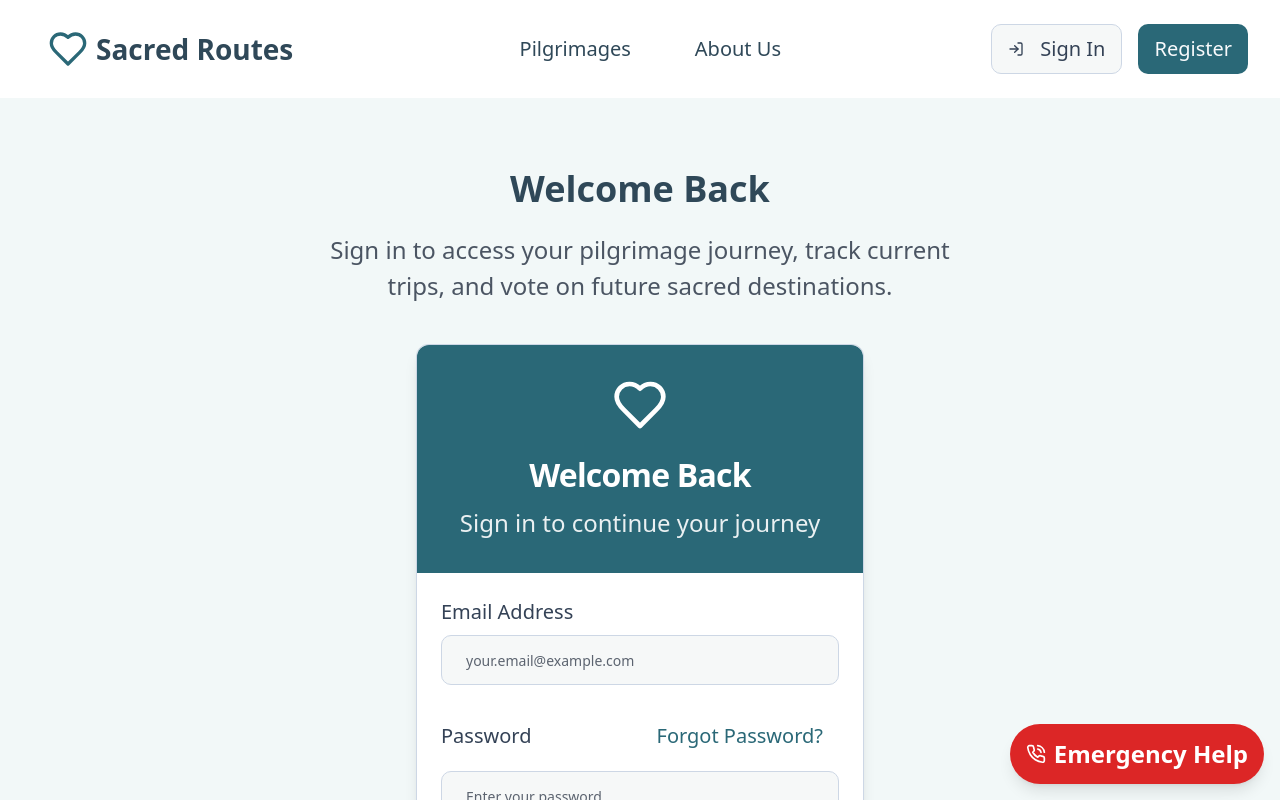
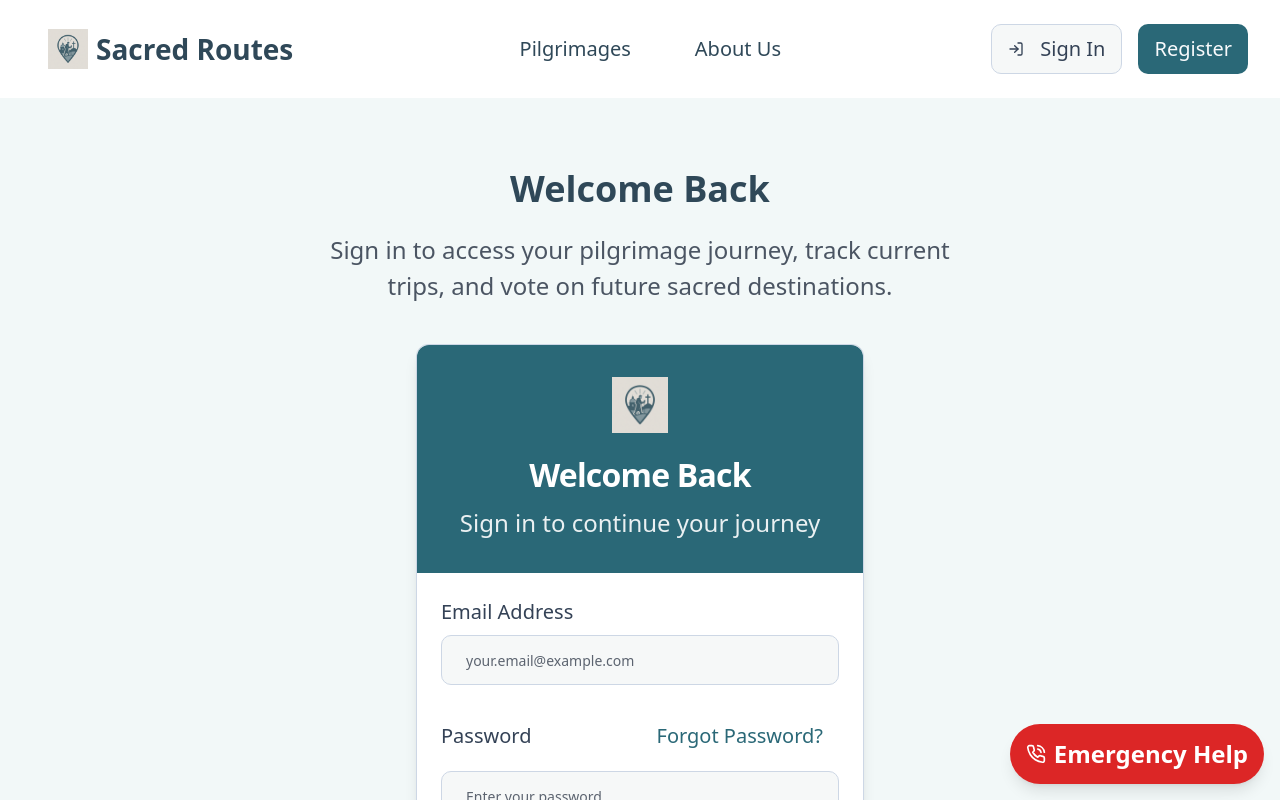
Before and after one commit to ronak7105/sacred-route-journeys-home, a React (Vite) app: page /login in a window 1280 px wide. Shown: the top 800 px of the page. Built offline with nearby package versions, Linux system fonts and the light colour scheme.

Commit message:
Fix: Update logo and homepage image
- Replaced the heart icon with the specified logo.
- Added an image to the homepage.

```diff
--- a/src/components/auth/LoginForm.tsx
+++ b/src/components/auth/LoginForm.tsx
@@ -5,7 +5,7 @@ import { Button } from '@/components/ui/button';
 import { Input } from '@/components/ui/input';
 import { Card, CardContent, CardDescription, CardHeader, CardTitle } from '@/components/ui/card';
 import { Label } from '@/components/ui/label';
-import { Heart, LogIn } from 'lucide-react';
+import { LogIn } from 'lucide-react';
 import { useToast } from '@/components/ui/use-toast';
 import useAuth from '@/hooks/useAuth';
 
@@ -49,7 +49,11 @@ const LoginForm = () => {
     <Card className="w-full max-w-md shadow-lg">
       <CardHeader className="bg-sacred-primary text-white rounded-t-lg text-center py-8">
         <div className="flex justify-center mb-3">
-          <Heart className="h-14 w-14" />
+          <img
+            src="/lovable-uploads/961c35cf-5aa7-44e4-9c4f-998098136bd9.png"
+            alt="Sacred Routes Logo"
+            className="h-14 w-14"
+          />
         </div>
         <CardTitle className="text-3xl font-bold">Welcome Back</CardTitle>
         <CardDescription className="text-xl text-white/90 mt-2">
--- a/src/components/home/Hero.tsx
+++ b/src/components/home/Hero.tsx
@@ -1,7 +1,7 @@
 
 import React from 'react';
 import { Button } from '@/components/ui/button';
-import { MapPin, Heart, Shield } from 'lucide-react';
+import { MapPin, Shield } from 'lucide-react';
 
 const Hero = () => {
   return (
@@ -31,7 +31,11 @@ const Hero = () => {
           <div className="mt-12 grid grid-cols-1 sm:grid-cols-3 gap-6">
             <div className="flex items-center">
               <div className="bg-white p-3 rounded-full shadow-md mr-4">
-                <Heart className="h-8 w-8 text-sacred-primary" />
+                <img
+                  src="/lovable-uploads/961c35cf-5aa7-44e4-9c4f-998098136bd9.png"
+                  alt="Sacred Routes Logo"
+                  className="h-8 w-8"
+                />
               </div>
               <div>
                 <h3 className="font-medium text-sacred-dark">Community Support</h3>
@@ -62,8 +66,8 @@ const Hero = () => {
         <div className="relative">
           <div className="bg-white p-4 rounded-xl shadow-xl">
             <img
-              src="https://images.unsplash.com/photo-1499562917375-e3307341ed70?ixlib=rb-4.0.3&ixid=M3wxMjA3fDB8MHxwaG90by1wYWdlfHx8fGVufDB8fHx8fA%3D%3D&auto=format&fit=crop&w=800&q=80"
-              alt="Elderly pilgrims enjoying their journey together"
+              src="https://images.unsplash.com/photo-1469474968028-56623f02e42e?ixlib=rb-4.0.3&auto=format&fit=crop&w=1200&q=80"
+              alt="Elderly pilgrims on a scenic mountain journey"
               className="rounded-lg w-full h-96 object-cover"
               loading="lazy"
             />
--- a/src/components/layout/Navbar.tsx
+++ b/src/components/layout/Navbar.tsx
@@ -2,7 +2,7 @@
 import React, { useState } from 'react';
 import { Link, useNavigate } from 'react-router-dom';
 import { Button } from '@/components/ui/button';
-import { Heart, MapPin, User, LogIn, PhoneCall } from 'lucide-react';
+import { User, LogIn, PhoneCall } from 'lucide-react';
 import { useAuth } from '@/hooks/useAuth';
 import EmergencyModal from '../ui/emergency-modal';
 
@@ -22,7 +22,11 @@ const Navbar = () => {
       <div className="container-page flex justify-between items-center">
         {/* Logo */}
         <Link to="/" className="flex items-center space-x-2" aria-label="Sacred Routes home">
-          <Heart className="h-10 w-10 text-sacred-primary" />
+          <img
+            src="/lovable-uploads/961c35cf-5aa7-44e4-9c4f-998098136bd9.png"
+            alt="Sacred Routes Logo"
+            className="h-10 w-10"
+          />
           <span className="text-2xl font-bold text-sacred-dark">Sacred Routes</span>
         </Link>
 
```
Also changed, not shown: public/logo.png (added), public/lovable-uploads/961c35cf-5aa7-44e4-9c4f-998098136bd9.png (added).
